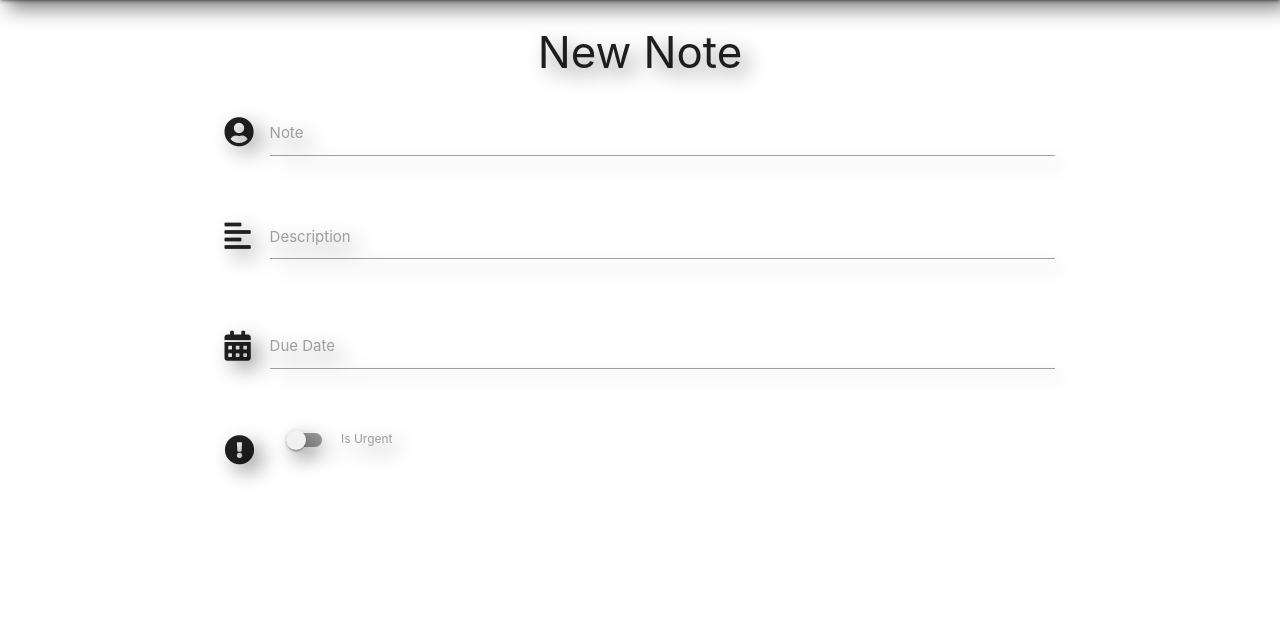
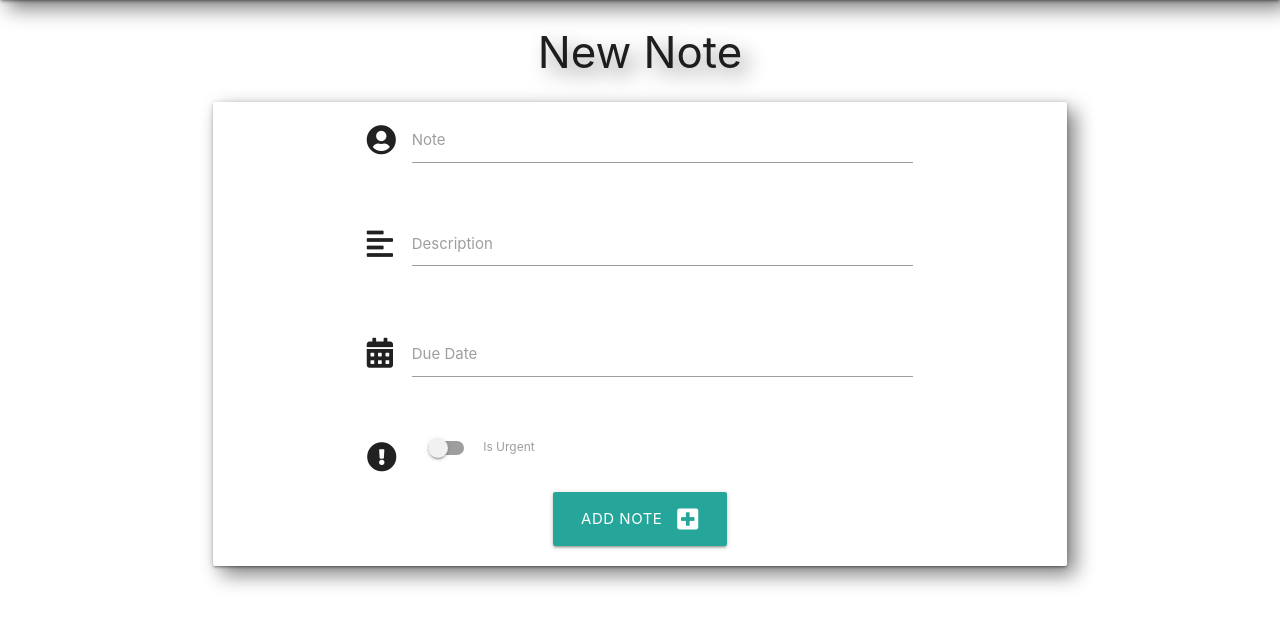
Before and after one commit to Code-Institute-Submissions/Ms3-project-3, a Flask app: page /add_note in a window 1280 px wide. Shown: the part 64-690 px from the top of the page. Run offline with Flask 2, Linux system fonts and the light colour scheme; some libraries are stand-ins or nearby versions.

Commit message:
add functionality so you can create new task

```diff
--- a/app.py
+++ b/app.py
@@ -33,7 +33,7 @@ def get_notes():
 @app.route("/register", methods=["GET", "POST"])
 def register():
     if request.method == "POST":
-        #check username
+        # check username
         existing_user = mongo.db.user.find_one(
             {"username": request.form.get("username").lower()})
 
@@ -94,7 +94,6 @@ def profile(username):
     return redirect(url_for("login"))
 
 
-
 @app.route("/logout")
 def logout():
     flash("You have been logged out")
@@ -102,8 +101,21 @@ def logout():
     return redirect(url_for("login"))
 
 
-@app.route("/add_note")
+@app.route("/add_note", methods=["GET", "POST"])
 def add_note():
+    if request.method == "POST":
+        is_urgent = "on" if request.form.get("is_urgent") else "off"
+        note = {
+            "note_name": request.form.get("note_name"),
+            "note_description": request.form.get("note_description"),
+            "due_date": request.form.get("due_date"),
+            "is_urgent": is_urgent,
+            "created_by": session["user"]
+        }
+        mongo.db.notes.insert_one(note)
+        flash("Note Noted!")
+        return redirect(url_for("get_notes"))
+
     return render_template("add_notes.html")
 
 
--- a/templates/add_notes.html
+++ b/templates/add_notes.html
@@ -2,9 +2,9 @@
 {% block content %}
 
     <h3 class="center-align">New Note</h3>
-
+    <!-- Note -->
     <div class="row">
-        <form class="col s12" method="POST" action="">
+        <form class="col s8 m8 offset-m2 offset-s2 card-panel" method="POST" action="{{ url_for('add_note') }}">
             <div class="row">
                 <div class="input-field col s8 m8 offset-m2 offset-s2">
                 <i class="fas fa-user-circle prefix"></i>
@@ -13,6 +13,7 @@
                     <label for="note_name">Note</label>
                 </div>
             </div>
+            <!-- Description -->
             <div class="row">
                 <div class="input-field col s8 m8 offset-m2 offset-s2">
                     <i class="fas fa-align-left prefix"></i>
@@ -21,6 +22,7 @@
                     <label for="note_description">Description</label>
                 </div>
             </div>
+            <!-- Due Date -->
             <div class="row">
                 <div class="input-field col s8 m8 offset-m2 offset-s2">
                 <i class="fas fa-calendar-alt prefix"></i>
@@ -28,6 +30,7 @@
                     <label for="due_date">Due Date</label>
                 </div>
             </div>
+            <!-- Urgent -->
             <div class="row">
                 <div class="input-field col s8 m8 offset-m2 offset-s2">
                       <div class="switch">
@@ -40,6 +43,14 @@
                     </div>
                 </div>
             </div>
+            <!-- Submit Button -->
+            <div class="row">
+                <div class="col s8 m8 offset-m2 offset-s2 center-align">
+                    <button class="btn-large waves-effect waves-light" type="submit">Add Note
+                        <i class="fas fa-plus-square right"></i>
+                    </button>
+                </div>
+            </div>
         </form>
     </div>
 
--- a/templates/profile.html
+++ b/templates/profile.html
@@ -16,7 +16,8 @@
             </div>
             <div class="collapsible-body">
                 <strong>{{ note.category_name }}</strong>
-                <p>{{ note.description_name }}</p>
+                <p>{{ note.note_description }}</p>
+                <p><em>by:{{ note.created_by }}</em></p>
             </div>
         </li>
         {% endfor %}
```
